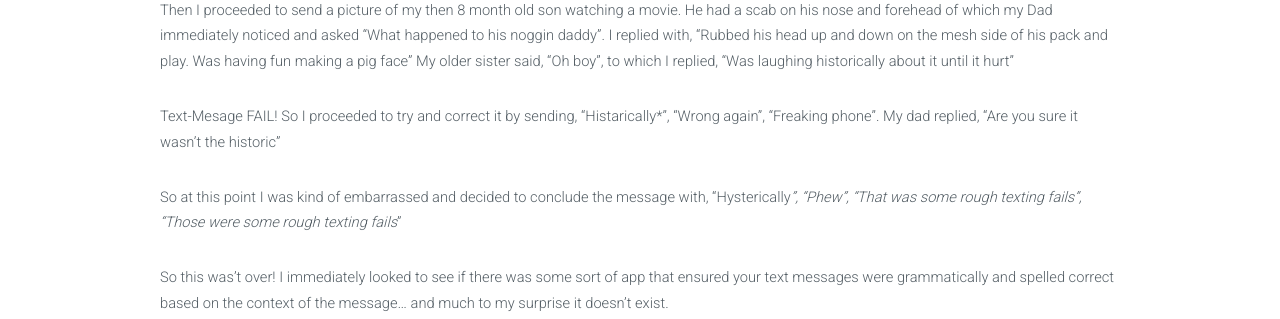
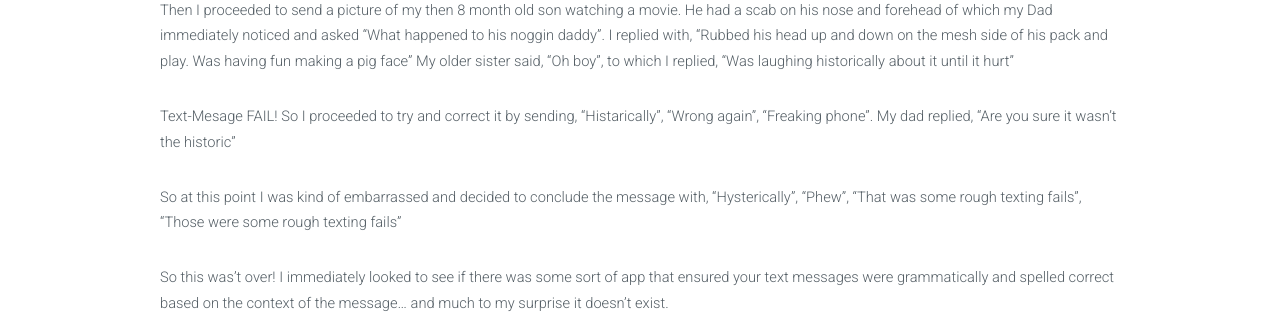
Before and after one commit to LevlUp/correctext, a Jekyll site: the page built from _posts/2015-02-17-How-it-Started.markdown, in a window 1280 px wide and 900 px high, scrolled down 669 px. Shown: the part 153-472 px from the top of the window. Built offline with Jekyll 4.4.1, drawn with Linux system fonts in a browser that asks for light colours.

```diff
--- a/_posts/2015-02-17-How-it-Started.markdown
+++ b/_posts/2015-02-17-How-it-Started.markdown
@@ -6,9 +6,9 @@ A few beers and two peices of pizza into a Saturday morning I received a group t
 
 Then I proceeded to send a picture of my then 8 month old son watching a movie. He had a scab on his nose and forehead of which my Dad immediately noticed and asked "What happened to his noggin daddy". I replied with, "Rubbed his head up and down on the mesh side of his pack and play. Was having fun making a pig face" My older sister said, "Oh boy", to which I replied, "Was laughing historically about it until it hurt"
 
-Text-Mesage FAIL! So I proceeded to try and correct it by sending, "Histarically*", "Wrong again", "Freaking phone". My dad replied, "Are you sure it wasn't the historic"
+Text-Mesage FAIL! So I proceeded to try and correct it by sending, "Histarically", "Wrong again", "Freaking phone". My dad replied, "Are you sure it wasn't the historic"
 
-So at this point I was kind of embarrassed and decided to conclude the message with, "Hysterically*", "Phew", "That was some rough texting fails", "Those were some rough texting fails*"
+So at this point I was kind of embarrassed and decided to conclude the message with, "Hysterically", "Phew", "That was some rough texting fails", "Those were some rough texting fails"
 
 So this was't over! I immediately looked to see if there was some sort of app that ensured your text messages were grammatically and spelled correct based on the context of the message... and much to my surprise it doesn't exist.
 
```
